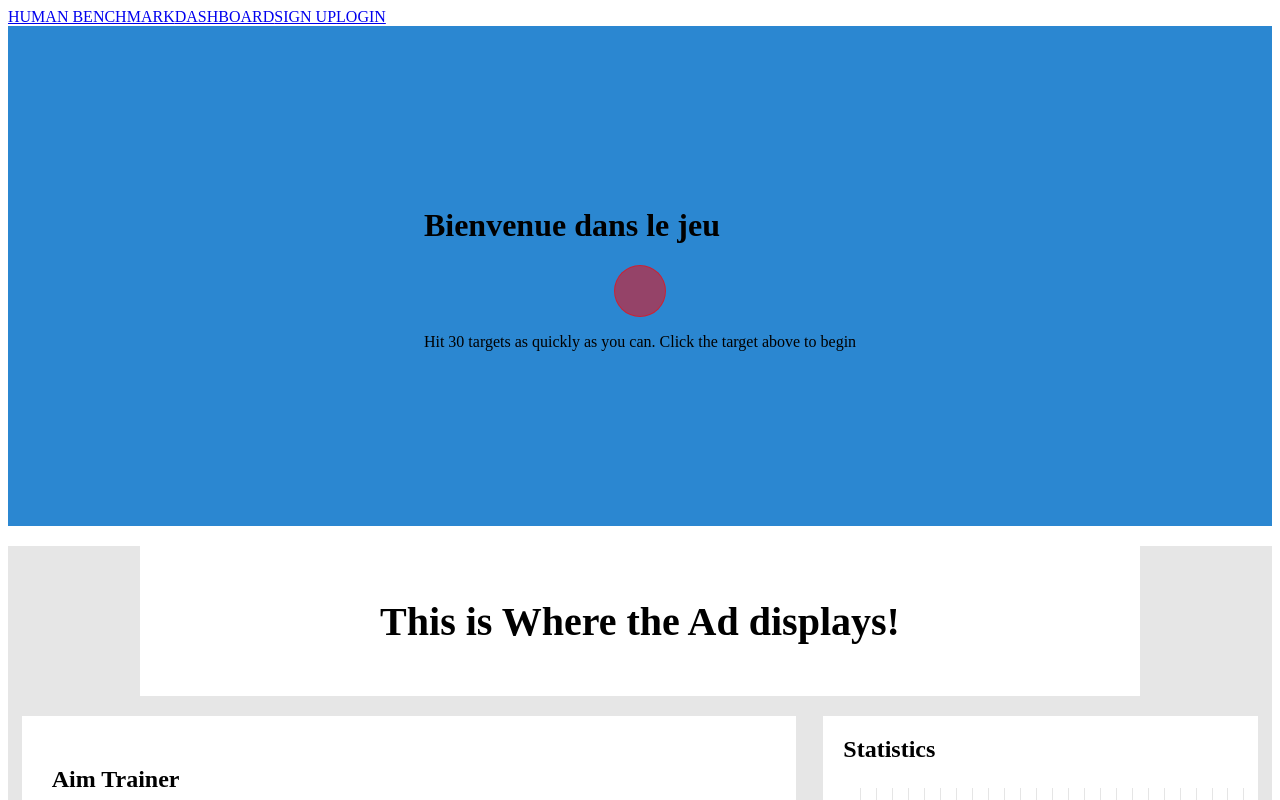
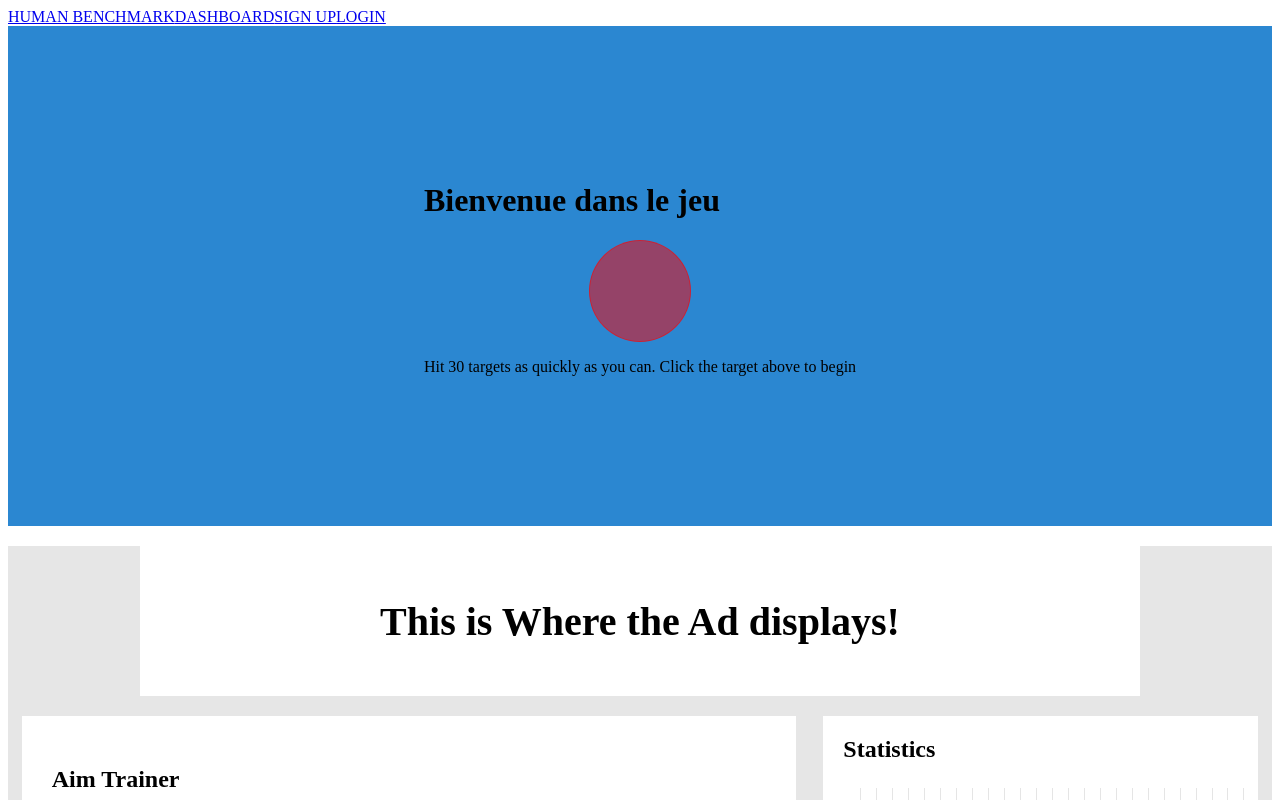
Before and after one commit to Kamalags24/human-bench, a Vue app: page / in a window 1280 px wide. Shown: the top 800 px of the page. Built offline with nearby package versions, Linux system fonts and the light colour scheme.

Commit message:
la taille modifiée

```diff
--- a/src/components/gameArea.vue
+++ b/src/components/gameArea.vue
@@ -11,6 +11,7 @@ let left = ref(0);
 let top = ref(0);
 let second = ref(0);
 let score = ref(0);
+
 
 function startGame() {
   Start.value = false;
@@ -93,6 +94,7 @@ console.log("Le temps passé est : ", second.value);
   flex-direction: column;
   width: 100%;
   height: 500px;
+
 }
 
 .container-cercle {
@@ -104,8 +106,8 @@ console.log("Le temps passé est : ", second.value);
   background-color: #ff000080;
   border: 1px solid #ff000080;
   border-radius: 50%;
-  width: 50px;
-  height: 50px;
+  width: 100px;
+  height: 100px;
   position: relative;
   top: 0;
   left: 0;
--- a/src/components/trainerArea.vue
+++ b/src/components/trainerArea.vue
@@ -20,8 +20,8 @@
   background-color: #FF000080;
   border: 1px solid #FF000080;
   border-radius: 50%;
-  width: 50px;
-  height: 50px;
+  width: 100px;
+  height: 100px;
 
 }
 
```
